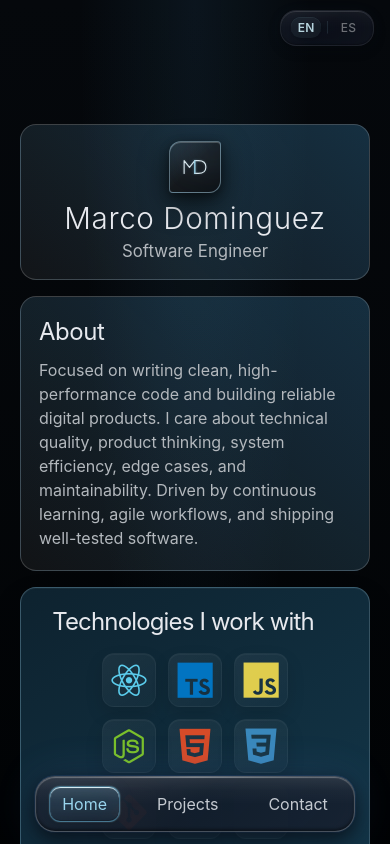
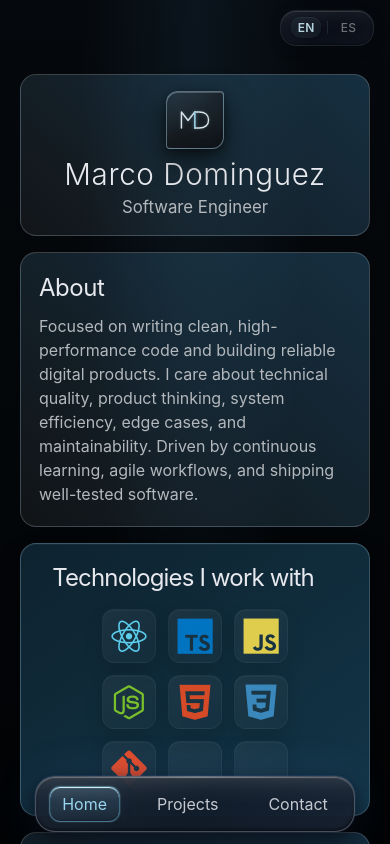
Before and after one commit to Marcodggz/portfolio, a React (Vite) app: page / in a window 390 px wide. Shown: the top 844 px of the page. Built offline with nearby package versions, Linux system fonts and the light colour scheme.

Commit message:
feat(ui): refine responsive branding and navigation

```diff
--- a/src/components/home/NameCard/NameCard.module.css
+++ b/src/components/home/NameCard/NameCard.module.css
@@ -176,8 +176,8 @@
   }
 
   .mark {
-    width: 52px;
-    height: 52px;
+    width: 58px;
+    height: 58px;
     border-radius: 12px 4px 12px 4px;
   }
 
@@ -186,7 +186,7 @@
   }
 
   .markGlyph {
-    transform: scale(0.52);
+    transform: scale(0.58);
   }
 
   .name {
@@ -204,6 +204,15 @@
 
 /* ── Narrow mobile ≤ 375px ───────────────────────────────────────────────── */
 @media (max-width: 375px) {
+  .mark {
+    width: 54px;
+    height: 54px;
+  }
+
+  .markGlyph {
+    transform: scale(0.54);
+  }
+
   .name {
     font-size: 1.5rem;
     text-align: center;
--- a/src/components/shared/Layout/Layout.module.css
+++ b/src/components/shared/Layout/Layout.module.css
@@ -111,6 +111,7 @@
     justify-content: flex-end;
     align-items: flex-start;
     gap: 0;
+    min-height: 64px;
     padding: 12px 20px 0;
   }
 
@@ -139,6 +140,7 @@
 /* ── Narrow mobile ≤ 480px ───────────────────────────────────────────────── */
 @media (max-width: 480px) {
   .headerWrapper {
+    min-height: 58px;
     padding: 10px 16px 0;
   }
 }
--- a/src/components/shared/Nav/Nav.module.css
+++ b/src/components/shared/Nav/Nav.module.css
@@ -195,6 +195,7 @@
 /* ── Mobile ≤ 600px ──────────────────────────────────────────────────────── */
 @media (max-width: 600px) {
   .navLinks {
+    min-width: 0;
     gap: 24px;
     font-size: 16px;
   }
@@ -206,6 +207,7 @@
 
   .navLinks :global(a) {
     padding: 8px 13px;
+    white-space: nowrap;
   }
 
   .navLinksEs :global(a) {
```
